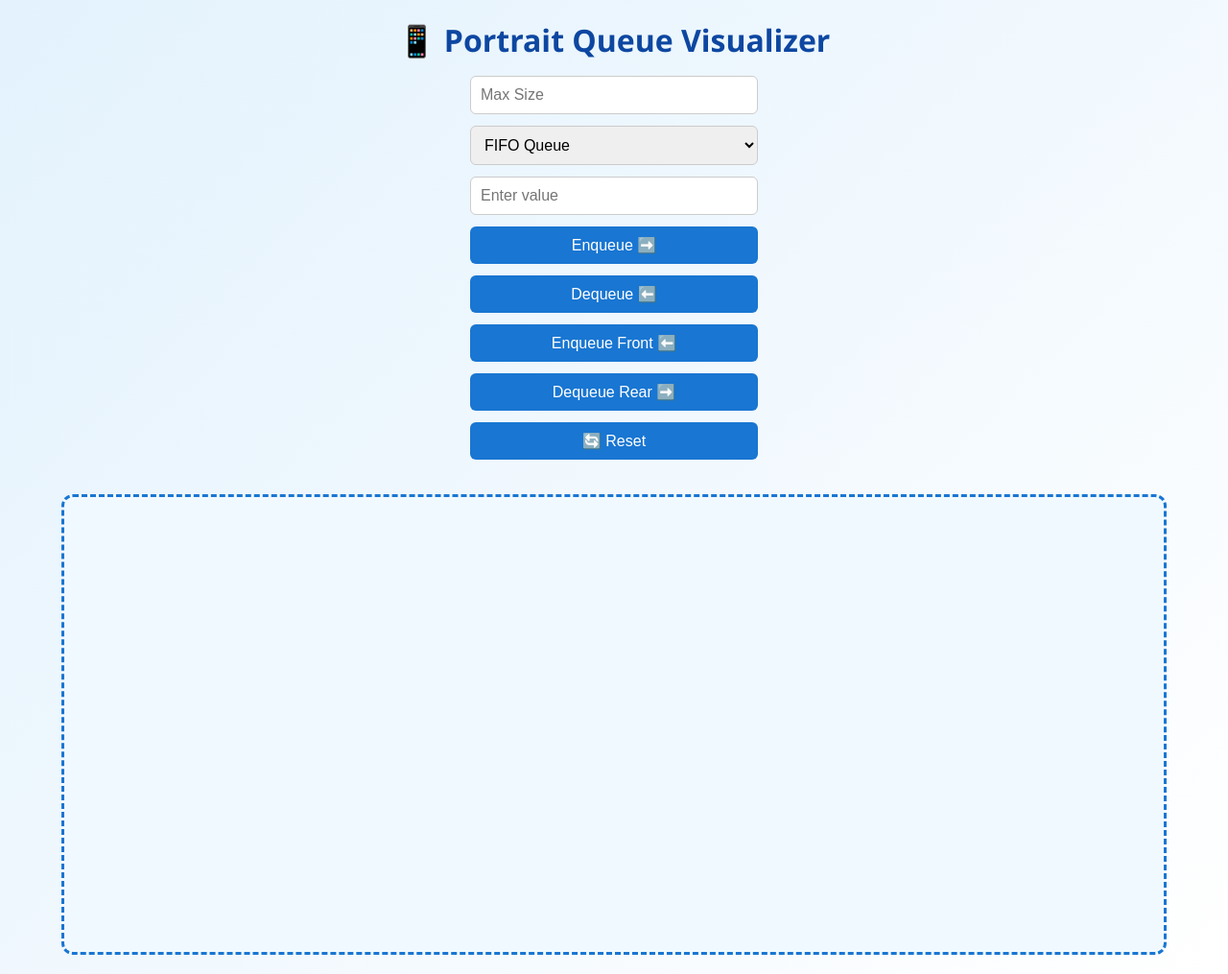
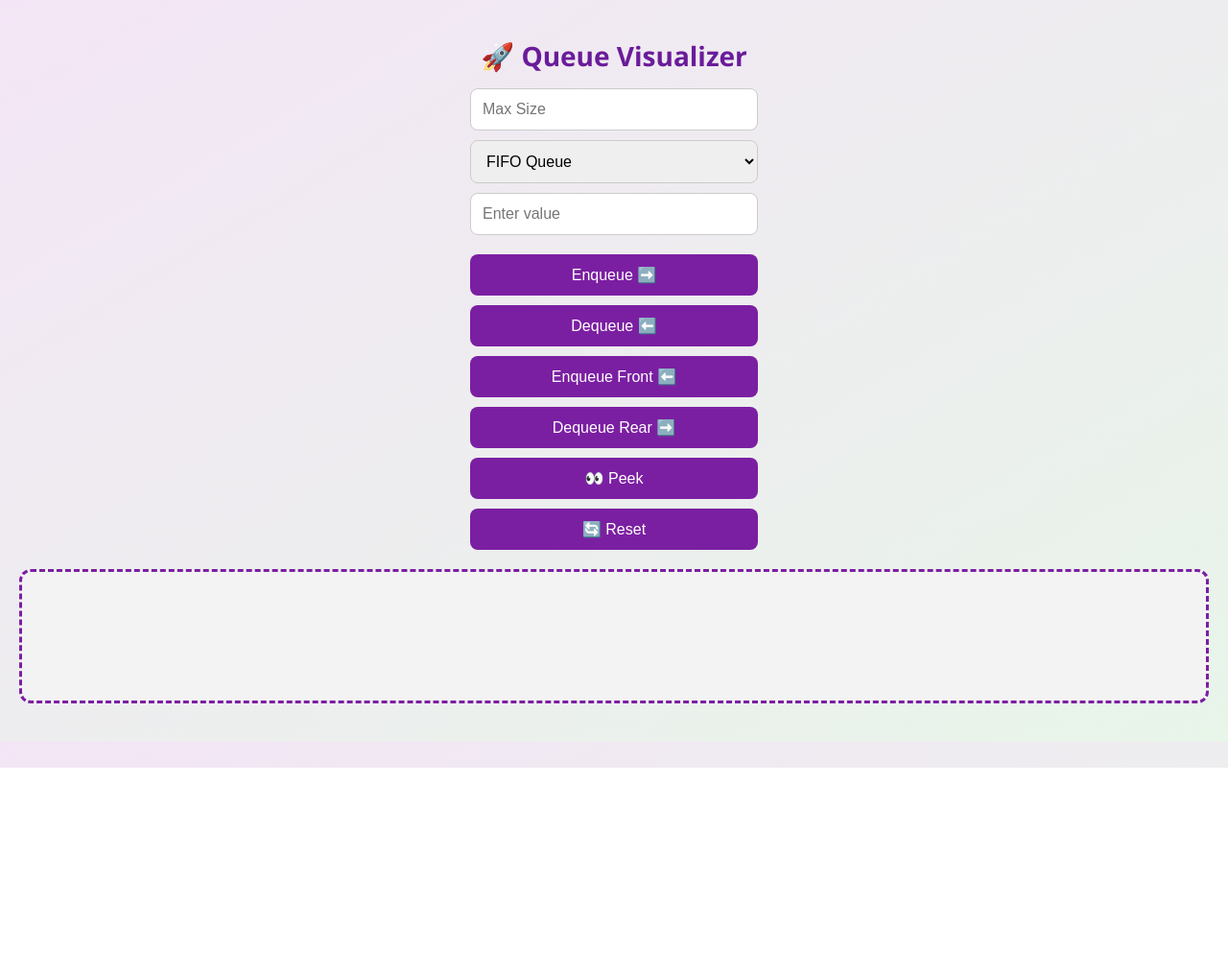
Before and after one commit to Know-byte-tutor/queue-visualizer, a plain HTML site: page index.html in a window 1280 px wide. Shown: the whole page at 96% size. After the commit the page ends 800 px from the top, so only its background shows below. Drawn offline with Linux system fonts and the light colour scheme.

Commit message:
Update index.html

```diff
--- a/index.html
+++ b/index.html
@@ -1,85 +1,81 @@
-<!DOCTYPE html><html lang="en">
+<!DOCTYPE html>
+<html lang="en">
 <head>
-  <meta charset="UTF-8">
-  <meta name="viewport" content="width=device-width, initial-scale=1.0">
-  <title>📱 Portrait Queue Visualizer</title>
+  <meta charset="UTF-8" />
+  <meta name="viewport" content="width=device-width, initial-scale=1.0"/>
+  <title>🚀 Queue Visualizer (Mobile)</title>
   <style>
     * {
       box-sizing: border-box;
-    }body {
+    }
+
+    body {
       font-family: 'Segoe UI', sans-serif;
-  background: linear-gradient(135deg, #e3f2fd, #ffffff);
+      background: linear-gradient(to bottom right, #f3e5f5, #e8f5e9);
       margin: 0;
-  padding: 0;
+      padding: 20px;
       text-align: center;
-  min-height: 100vh;
-  display: flex;
-  flex-direction: column;
-  justify-content: flex-start;
-  align-items: center;
     }
 
     h1 {
-  color: #0d47a1;
-  margin: 20px 0 10px;
+      color: #6a1b9a;
+      margin-bottom: 15px;
+      font-size: 28px;
     }
 
     .settings, .controls {
       display: flex;
       flex-direction: column;
       align-items: center;
-  width: 100%;
-  padding: 0 20px;
+      gap: 10px;
+      margin-bottom: 20px;
     }
 
     input, select, button {
-  width: 100%;
+      width: 90%;
       max-width: 300px;
-  padding: 10px;
-  margin: 6px 0;
+      padding: 12px;
       font-size: 16px;
-  border-radius: 6px;
+      border-radius: 8px;
       border: 1px solid #ccc;
     }
 
     .controls button {
-  background-color: #1976d2;
+      background-color: #7b1fa2;
       color: white;
       border: none;
+      cursor: pointer;
       transition: 0.3s;
     }
 
     .controls button:hover {
-  background-color: #0d47a1;
+      background-color: #4a148c;
     }
 
     .queue-container {
       display: flex;
-  flex-direction: column;
-  align-items: center;
-  justify-content: flex-start;
-  margin: 20px auto;
-  padding: 15px;
-  border: 3px dashed #1976d2;
-  background-color: #f0f9ff;
+      flex-wrap: wrap;
+      justify-content: center;
+      min-height: 140px;
+      padding: 20px;
+      margin-bottom: 20px;
+      background-color: #f3f3f3;
       border-radius: 12px;
-  width: 90%;
-  min-height: 60vh;
-  overflow-y: auto;
+      border: 3px dashed #7b1fa2;
     }
 
     .box {
-  width: 80%;
+      width: 60px;
       height: 60px;
-  margin: 5px;
-  background-color: #00bcd4;
+      margin: 6px;
+      background-color: #ab47bc;
       color: white;
       font-weight: bold;
       line-height: 60px;
-  border-radius: 10px;
+      border-radius: 12px;
       opacity: 0;
       transform: scale(0.5);
-  animation: appear 0.4s ease-out forwards;
+      animation: appear 0.3s ease-out forwards;
     }
 
     @keyframes appear {
@@ -90,14 +86,24 @@ input, select, button {
     }
 
     #message {
-  color: crimson;
       font-weight: bold;
+      color: #d32f2f;
       margin-top: 10px;
+      font-size: 16px;
     }
 
+    @media (max-width: 768px) {
+      .queue-container {
+        max-width: 90%;
+      }
+    }
   </style>
 </head>
-<body>  <h1>📱 Portrait Queue Visualizer</h1>  <div class="settings">
+<body>
+
+  <h1>🚀 Queue Visualizer</h1>
+
+  <div class="settings">
     <input type="number" id="maxSize" placeholder="Max Size" min="1" />
     <select id="queueType">
       <option value="fifo">FIFO Queue</option>
@@ -106,14 +112,22 @@ input, select, button {
       <option value="priority">Priority Queue</option>
     </select>
     <input type="text" id="valueInput" placeholder="Enter value" />
-  </div>  <div class="controls">
+  </div>
+
+  <div class="controls">
     <button onclick="enqueue()">Enqueue ➡️</button>
     <button onclick="dequeue()">Dequeue ⬅️</button>
     <button onclick="enqueueFront()">Enqueue Front ⬅️</button>
     <button onclick="dequeueRear()">Dequeue Rear ➡️</button>
+    <button onclick="peek()">👀 Peek</button>
     <button onclick="resetQueue()">🔄 Reset</button>
-  </div>  <div id="message"></div>
-  <div class="queue-container" id="queueDisplay"></div>  <script>
+  </div>
+
+  <div id="message"></div>
+
+  <div class="queue-container" id="queueDisplay"></div>
+
+  <script>
     let queue = [];
     let max = 5;
 
@@ -198,10 +212,17 @@ input, select, button {
       showMessage('');
     }
 
+    function peek() {
+      if (queue.length === 0) return showMessage("🚫 Queue is empty");
+      showMessage("👀 Front: " + queue[0].value);
+    }
+
     function resetQueue() {
       queue = [];
       updateDisplay();
       showMessage('');
     }
-  </script></body>
+  </script>
+
+</body>
 </html>
```
Lines whose indentation alone changed are shown as unchanged.
